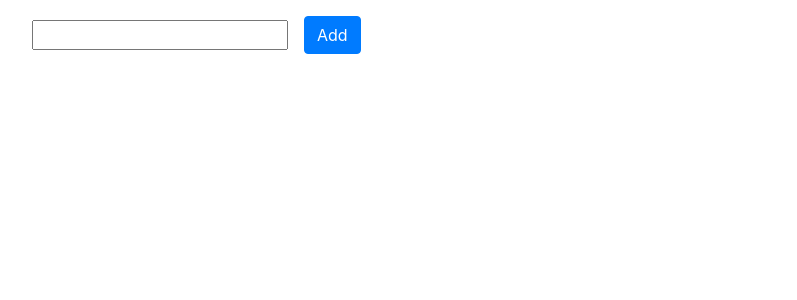
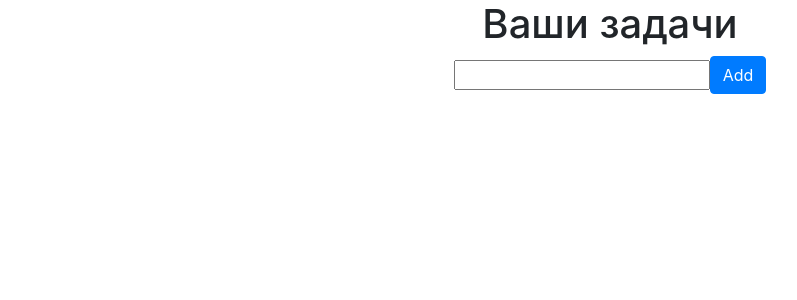
Before and after one commit to Yomium/todoapp, a React (Create React App) app: page / in a window 1280 px wide. Shown: the top 300 px of the page, without its empty margins (30-827 px from the left). Built offline with nearby package versions, Linux system fonts and the light colour scheme.

Commit message:
Remove trailing whitespaces

```diff
--- a/package.json
+++ b/package.json
@@ -7,6 +7,7 @@
     "@testing-library/react": "^9.5.0",
     "@testing-library/user-event": "^7.2.1",
     "babel-cli": "^6.26.0",
+    "babel-preset-airbnb": "^5.0.0",
     "babel-preset-react-app": "^3.1.2",
     "lodash": "^4.17.20",
     "react": "^16.14.0",
--- a/public/index.html
+++ b/public/index.html
@@ -11,6 +11,17 @@
     <title>ToDo App</title>
   </head>
   <body>
-    <div id="container" class="container m-3"></div>
+    <section>
+      <div class="container">
+        <div class="row">
+          <div class="col">
+            <header class="text-center">
+              <h1>Ваши задачи</h1>
+            </header>
+          </div>
+        </div>
+        <div id="root"></div>
+      </div>
+    </section>
   </body>
 </html>
--- a/src/components/App.jsx
+++ /dev/null
@@ -1,12 +0,0 @@
-import React from 'react';
-import NewTaskForm from './NewTaskForm.jsx';
-import Tasks from './Tasks.jsx';
-
-const App = () => (
-  <div className="col-5">
-    <NewTaskForm />
-    <Tasks />
-  </div>
-);
-
-export default App;
--- a/src/components/NewTaskForm.jsx
+++ b/src/components/NewTaskForm.jsx
@@ -25,12 +25,16 @@ class NewTaskForm extends React.Component {
     const { handleSubmit } = this.props;
 
     return (
-      <form className="form-inline" onSubmit={handleSubmit(this.handleSubmit)}>
-        <div className="form-group mx-3">
+      <div className="row justify-content-center">
+        <div className="col-12 col-sm-8 col-md-6">
+      <form className="form-inline justify-content-center" onSubmit={handleSubmit(this.handleSubmit)}>
+        <div className="form-group">
           <Field name="text" required component="input" type="text" />
         </div>
-        <input type="submit" className="btn btn-primary btm-sm" value="Add" />
+        <button type="submit" className="btn btn-primary btm-sm">Add</button>
       </form>
+      </div>
+      </div>
     );
   }
 }
--- a/src/components/Tasks.jsx
+++ b/src/components/Tasks.jsx
@@ -5,7 +5,8 @@ import * as actions from '../actions/index.js';
 const mapStateToProps = (state) => {
   const { tasks: { byId, allIds } } = state;
   const tasks = allIds.map((id) => byId[id]);
-  return { tasks };
+  const props = { tasks };
+  return props;
 }
 
 const actionCreators = {
@@ -32,21 +33,22 @@ class Tasks extends React.Component {
     }
 
     return (
-      <div className="mt-3">
-        <ul className="list-group">
+      <div className="row justify-content-center">
+        <div className="col-12 col-sm-10 col-md-8">
           {tasks.map(({ id, text, state }) => (
             <li key={id} className="list-group-item d-flex">
               <span className="mr-auto">
-                <button type="button" className="btn btn-link p-0 text-decoration-none" data-test="task-toggle-state" onClick={this.handleToggleTaskState(id)}>
+                <input id={`input${id}`} type="checkbox" checked={state === 'finished'} onChange={this.handleToggleTaskState(id)} />
+                <label htmlFor={`input${id}`}>
                   {state === 'active' ? text : <s>{text}</s>}
-                </button>
+                </label>
               </span>
               <button type="button" data-test="task-remove" className="close" onClick={this.handleRemoveTask(id)}>
                 <span>&times;</span>
               </button>
             </li>
           ))}
-        </ul>
+      </div>
       </div>
     );
   }
--- /dev/null
+++ b/src/css/index.scss
@@ -0,0 +1,17 @@
+body {
+  margin: 0;
+  font-family: -apple-system, BlinkMacSystemFont, 'Segoe UI', 'Roboto', 'Oxygen',
+    'Ubuntu', 'Cantarell', 'Fira Sans', 'Droid Sans', 'Helvetica Neue',
+    sans-serif;
+  -webkit-font-smoothing: antialiased;
+  -moz-osx-font-smoothing: grayscale;
+}
+
+code {
+  font-family: source-code-pro, Menlo, Monaco, Consolas, 'Courier New',
+    monospace;
+}
+
+.task {
+  width: 100px;
+}
--- a/src/index.jsx
+++ b/src/index.jsx
@@ -3,7 +3,8 @@ import { render } from 'react-dom';
 import { Provider } from 'react-redux';
 import { createStore } from 'redux';
 import './css/index.css';
-import App from './components/App.jsx';
+import NewTaskForm from './components/NewTaskForm.jsx';
+import Tasks from './components/Tasks.jsx';
 import reducers from './reducers/index.js';
 
 const store = createStore(
@@ -13,7 +14,8 @@ const store = createStore(
 
 render(
 	<Provider store={store} >
-		<App />
+		<NewTaskForm />
+		<Tasks />
 	</Provider>,
-	document.getElementById('container'),
+	document.getElementById('root'),
 );
```
Also changed, not shown: src/css/index.css (+4 -5 lines), 2 other files (tests, documents, lock files or other folders).
